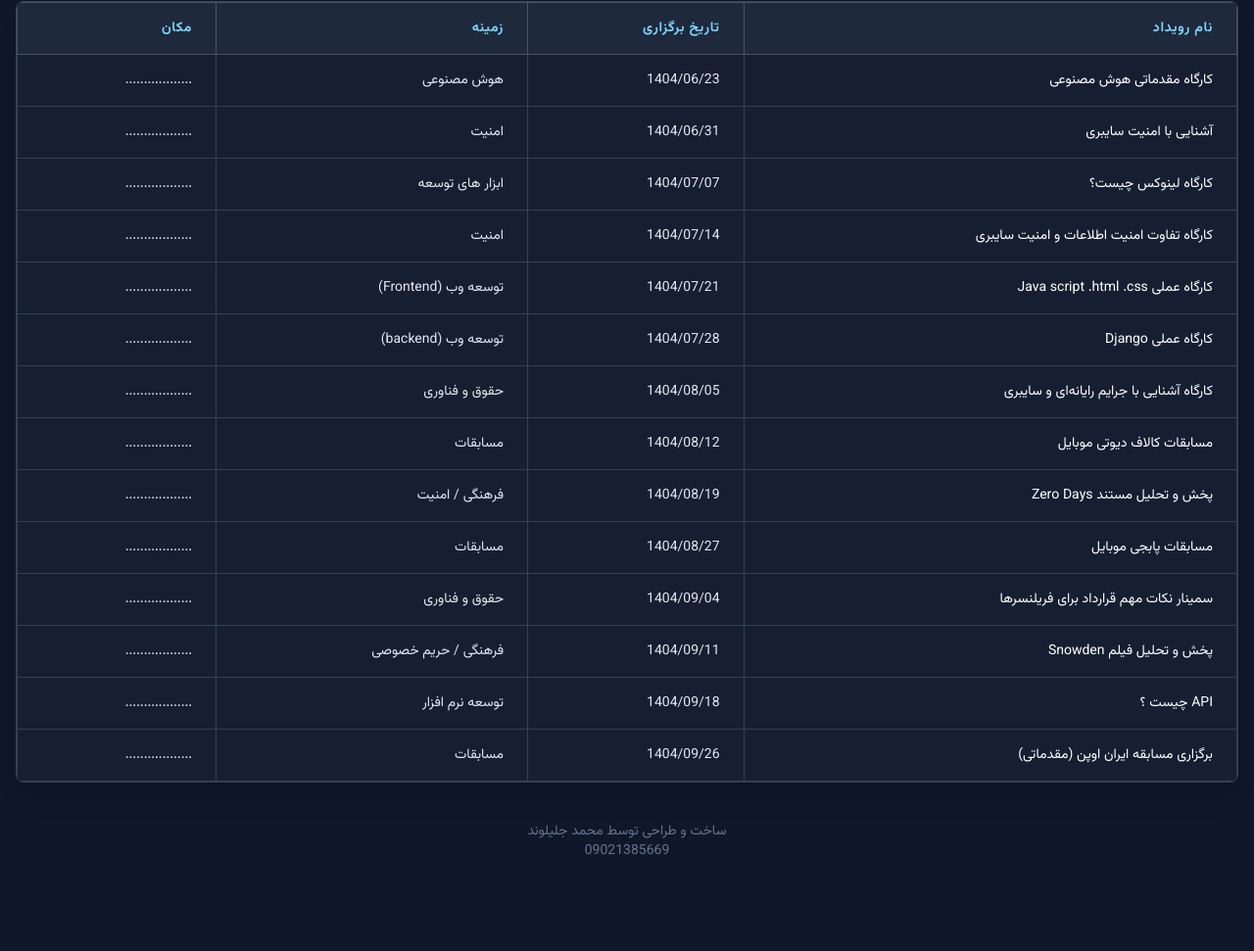
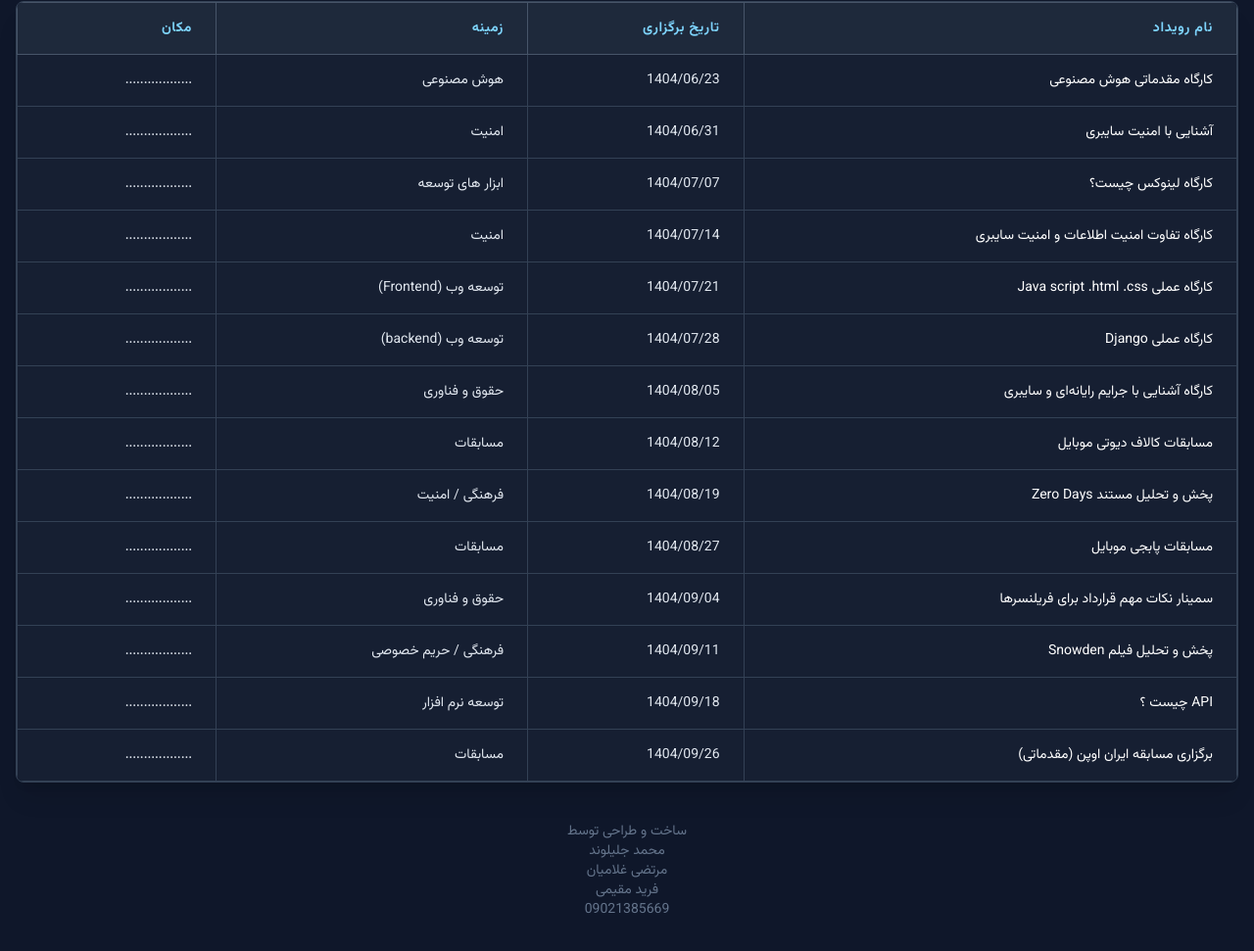
Before and after one commit to mohamadjalilvand/ui-plans, a plain HTML site: page index.html in a window 1280 px wide. Shown: the part 167-1138 px from the top of the page at 98% size. Before the commit the page ends 1094 px from the top, so only its background shows below. Drawn offline with nearby package versions, Linux system fonts and the light colour scheme.

Commit message:
Update index.html

```diff
--- a/index.html
+++ b/index.html
@@ -149,7 +149,10 @@
         </main>
 
         <footer class="text-center mt-10 text-slate-500 text-sm">
-            <p>ساخت و طراحی توسط محمد جلیلوند   </p>
+            <p>ساخت و طراحی توسط </p>
+            <p>محمد جلیلوند</p>
+            <p>مرتضی غلامیان</p>
+            <p>فرید مقیمی</p>
             <p>09021385669</p>
         </footer>
     </div>
```
